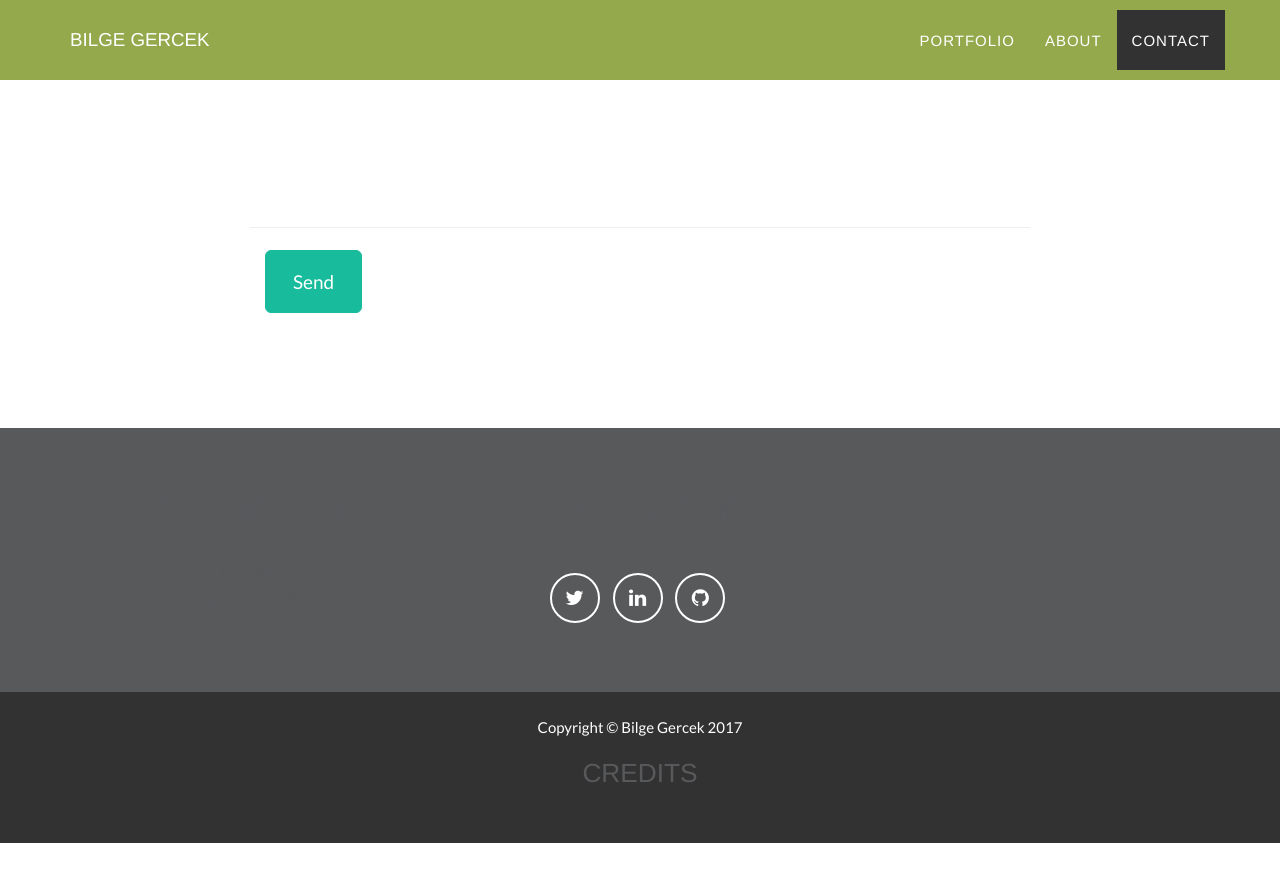
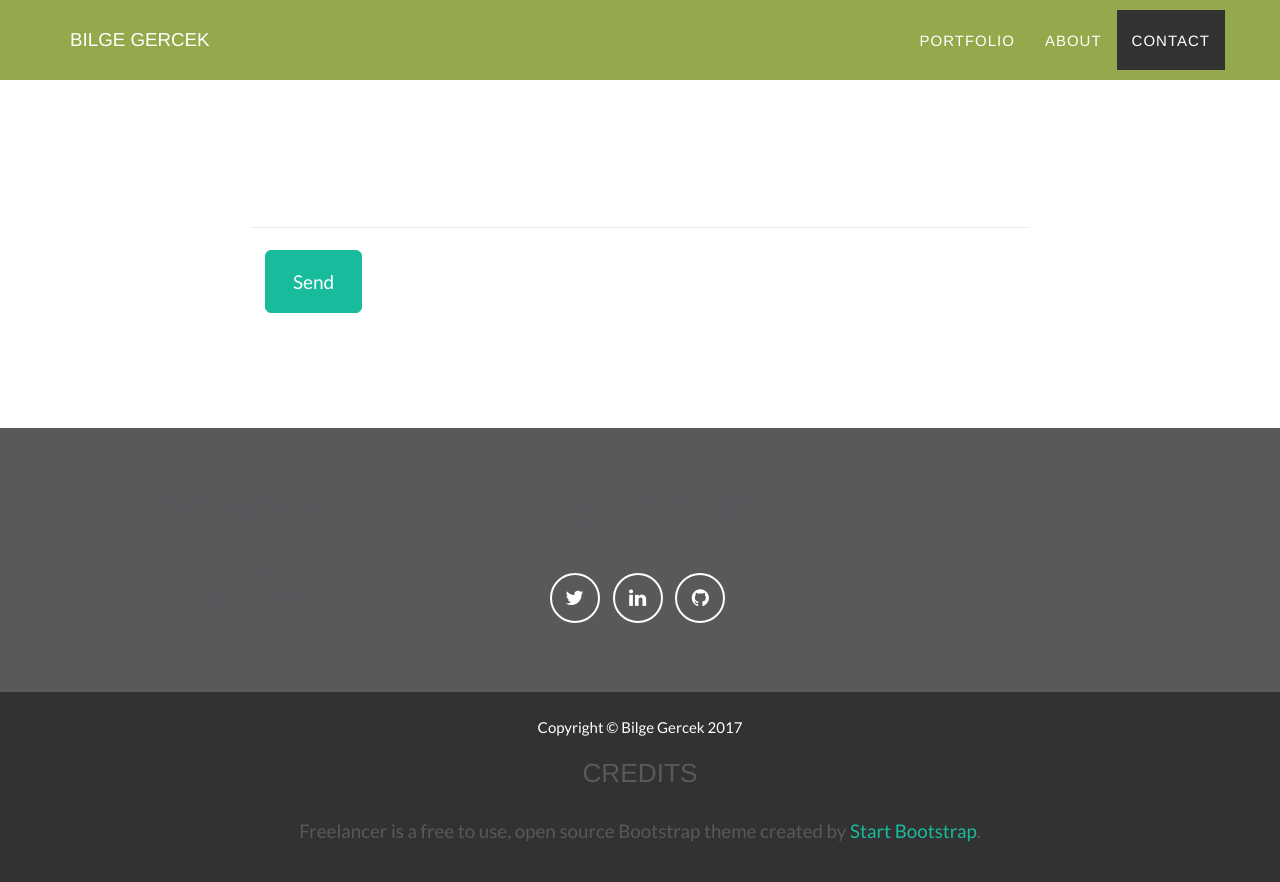
Before and after one commit to bilgegercek/bilgegercek.github.io, a Jekyll site: the page built from index.html, in a window 1280 px wide and 900 px high, scrolled down 2567 px. Shown: the top 882 px of the window. Built offline with Jekyll 4.4.1, drawn with Linux system fonts in a browser that asks for light colours; before the commit the page ends 3410 px from its top, so only the background shows below that.

Commit message:
Update _config.yml

```diff
--- a/_config.yml
+++ b/_config.yml
@@ -53,7 +53,7 @@ address:
   - line: Ontario, CA
 
 # Credits content
-# credits: 'Freelancer is a free to use, open source Bootstrap theme created by <a href="http://startbootstrap.com">Start Bootstrap</a>.'
+credits: 'Freelancer is a free to use, open source Bootstrap theme created by <a href="http://startbootstrap.com">Start Bootstrap</a>.'
 
 # Build settings
 markdown: kramdown
```
